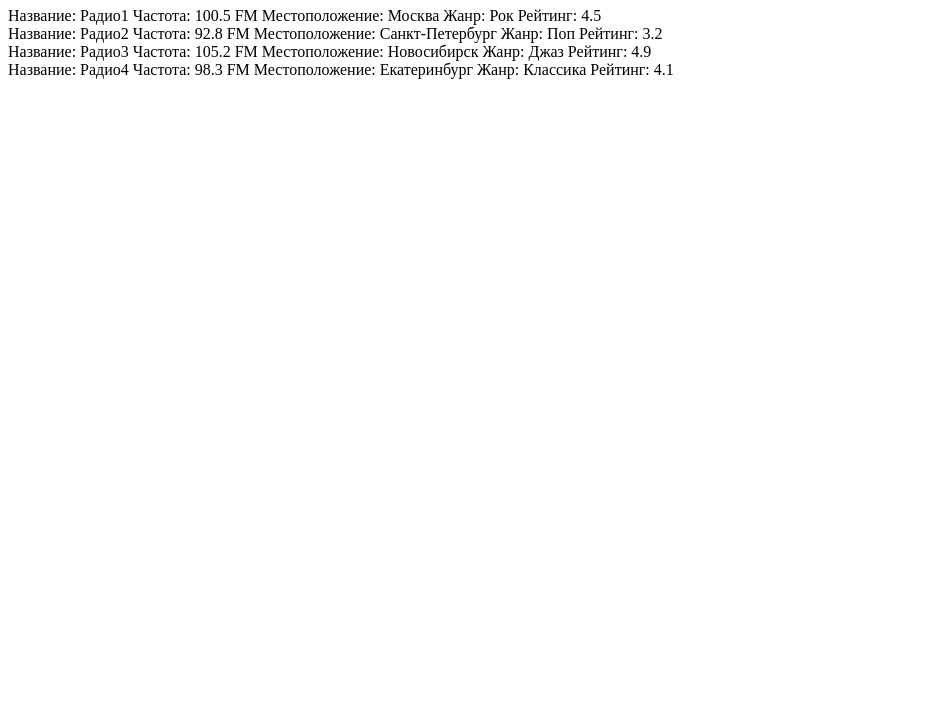
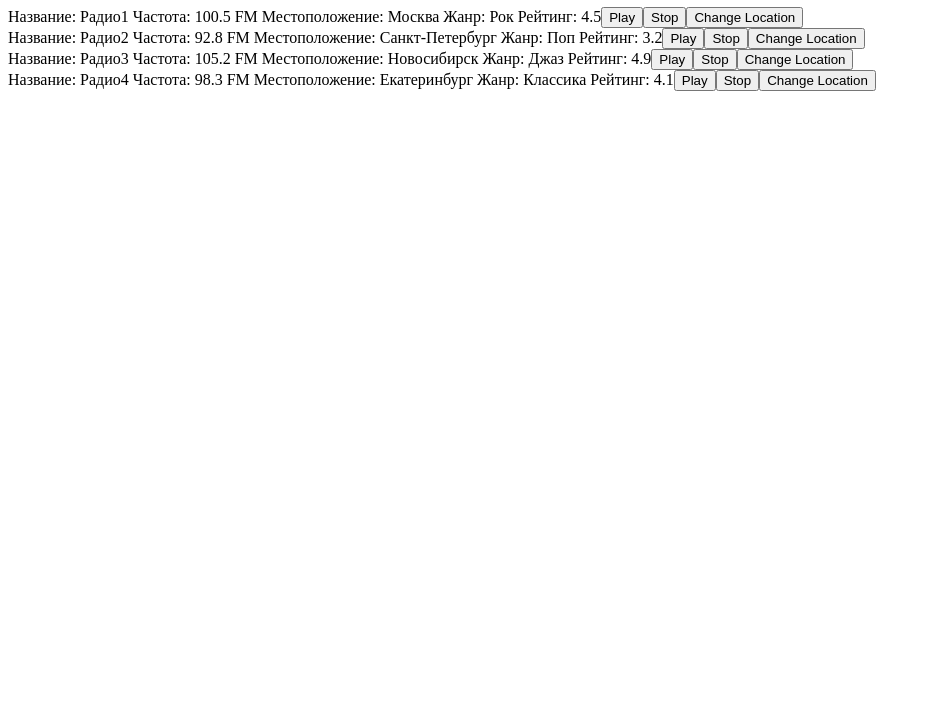
Before and after one commit to Edjio/f2, a plain HTML site: page index.html in a window 1280 px wide. Shown: the part 73-800 px from the top of the page, without its empty margins (0-931 px from the left). Drawn offline with Linux system fonts and the light colour scheme.

Commit message:
index.html

```diff
--- a/index.html
+++ b/index.html
@@ -41,9 +41,35 @@
     var radioStationsDiv = document.getElementById("radioStations");
     for (var i = 0; i < radioStations.length; i++) {
       var station = radioStations[i];
+
       var stationDiv = document.createElement("div");
-      var s = "Название: " + station.name + " Частота: " + station.frequency + " Местоположение: " + station.location + " Жанр: " + station.genre + " Рейтинг: " + station.rating;
-      stationDiv.innerText = s;
+      stationDiv.innerText = "Название: " + station.name + " Частота: " + station.frequency + " Местоположение: " + station.location + " Жанр: " + station.genre + " Рейтинг: " + station.rating;
+
+      var playButton = document.createElement("button");
+      playButton.innerText = "Play";
+      playButton.onclick = function() {
+        alert(station.play());
+      };
+
+      var stopButton = document.createElement("button");
+      stopButton.innerText = "Stop";
+      stopButton.onclick = function() {
+        alert(station.stop());
+      };
+
+      var changeLocationButton = document.createElement("button");
+      changeLocationButton.innerText = "Change Location";
+      changeLocationButton.onclick = function() {
+        var newLocation = prompt("Введите новое местоположение для радиостанции " + station.name + ":");
+        if (newLocation) {
+          alert(station.changeLocation(newLocation));
+        }
+      };
+
+      stationDiv.appendChild(playButton);
+      stationDiv.appendChild(stopButton);
+      stationDiv.appendChild(changeLocationButton);
+
       radioStationsDiv.appendChild(stationDiv);
     }
   </script>
```
